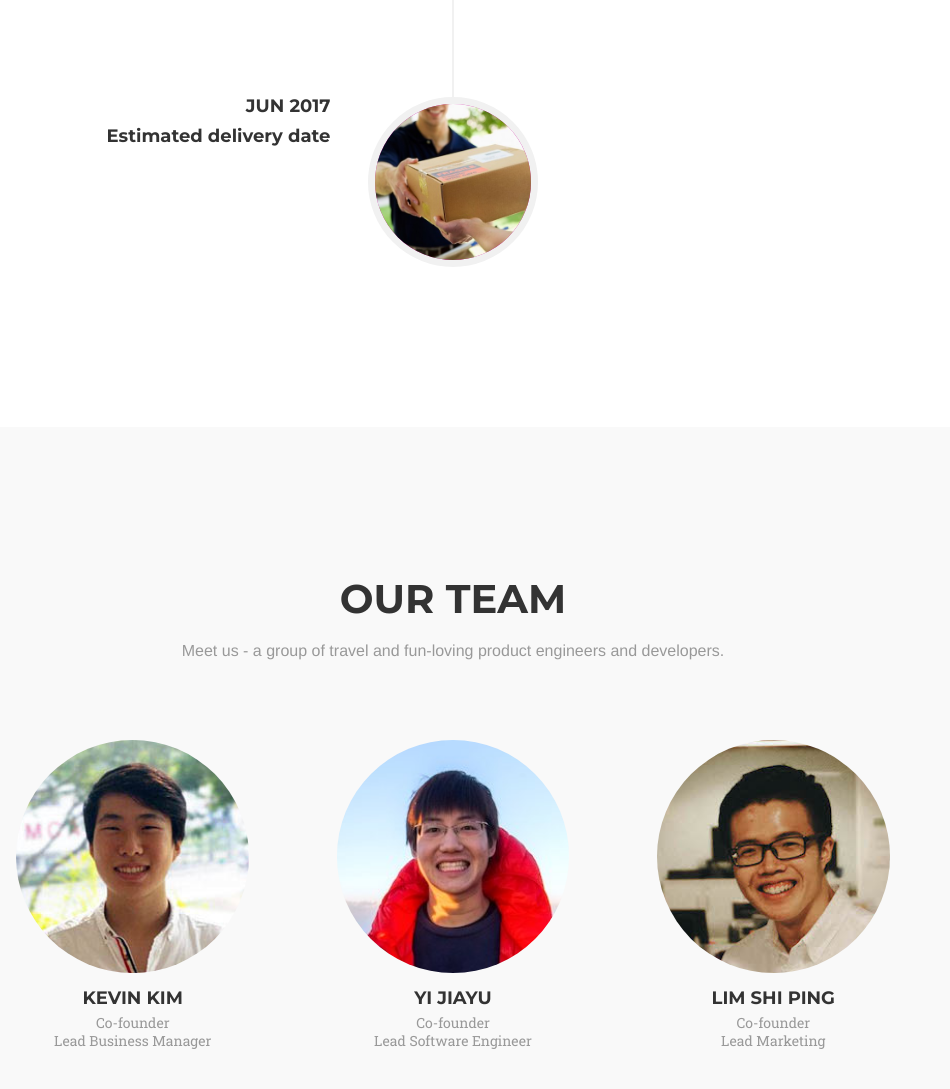
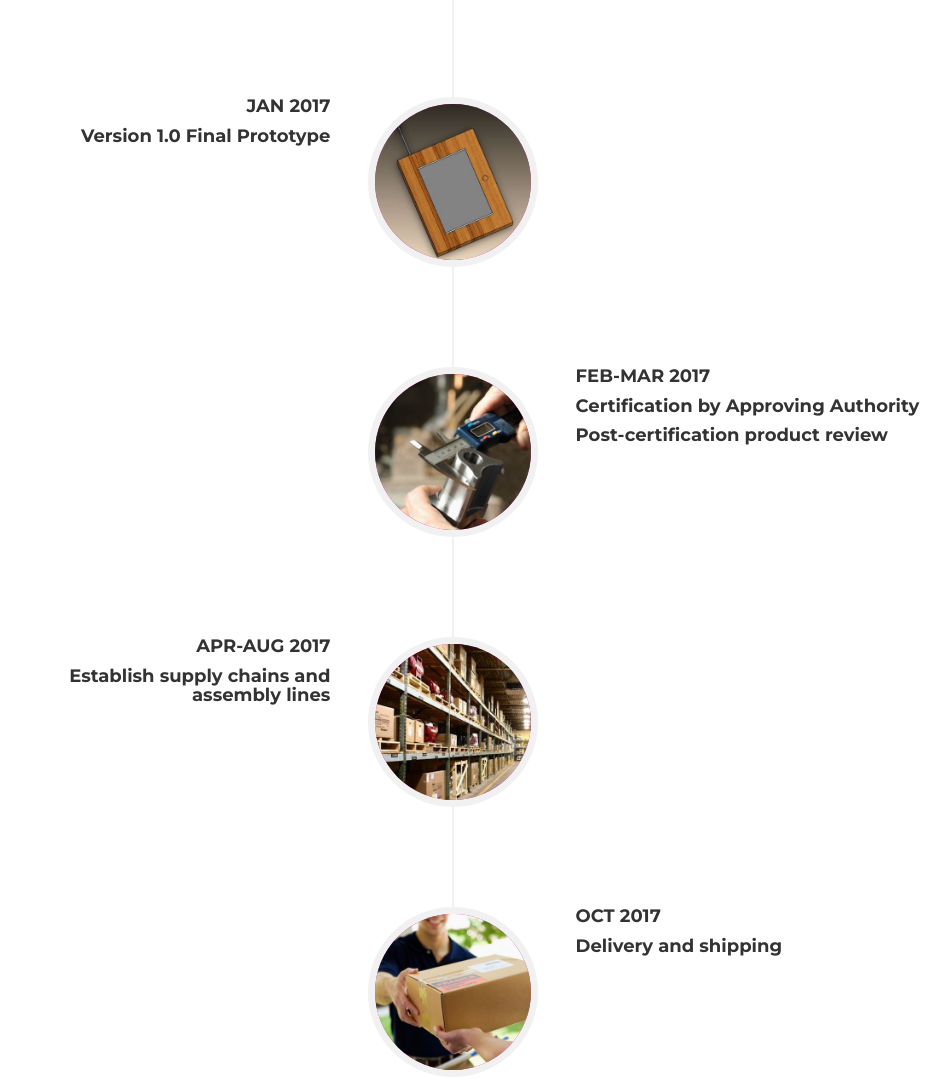
Before and after one commit to shipinggs/dictito, a website: page index.html in a window 1280 px wide. Shown: the part 4923-6012 px from the top of the page, without its empty margins (187-1137 px from the left). Drawn offline with nearby package versions, Linux system fonts and the light colour scheme; a web font is replaced by a local one.

Commit message:
Timeline: added new stages in project

```diff
--- a/index.html
+++ b/index.html
@@ -196,12 +196,45 @@
                         </li>
                         <li>
                             <div class="timeline-image">
+                                <img class="img-circle img-responsive" src="img/about/dictito-render.jpg" alt="">
+                            </div>
+                            <div class="timeline-panel">
+                                <div class="timeline-heading">
+                                    <h4>Jan 2017</h4>
+                                    <h4 class="subheading">Version 1.0 Final Prototype</h4>
+                                </div>
+                            </div>
+                        </li>
+                        <li class="timeline-inverted">
+                            <div class="timeline-image">
+                                <img class="img-circle img-responsive" src="img/about/inspection.jpg" alt="">
+                            </div>
+                            <div class="timeline-panel">
+                                <div class="timeline-heading">
+                                    <h4>Feb-Mar 2017</h4>
+                                    <h4 class="subheading">Certification by Approving Authority</h4><h4 class="subheading">Post-certification product review</h4>
+                                </div>
+                            </div>
+                        </li>
+                        <li>
+                            <div class="timeline-image">
+                                <img class="img-circle img-responsive" src="img/about/warehouse.jpg" alt="">
+                            </div>
+                            <div class="timeline-panel">
+                                <div class="timeline-heading">
+                                    <h4>Apr-Aug 2017</h4>
+                                    <h4 class="subheading">Establish supply chains and assembly lines</h4>
+                                </div>
+                            </div>
+                        </li>
+                        <li class="timeline-inverted">
+                            <div class="timeline-image">
                                 <img class="img-circle img-responsive" src="img/about/delivery.jpg" alt="">
                             </div>
                             <div class="timeline-panel">
                                 <div class="timeline-heading">
-                                    <h4>Jun 2017</h4>
-                                    <h4 class="subheading">Estimated delivery date</h4>
+                                    <h4>Oct 2017</h4>
+                                    <h4 class="subheading">Delivery and shipping</h4>
                                 </div>
                             </div>
                         </li>
```
Also changed, not shown: img/about/dictito-render.jpg (added), img/about/inspection.jpg (added), img/about/warehouse.jpg (added).
